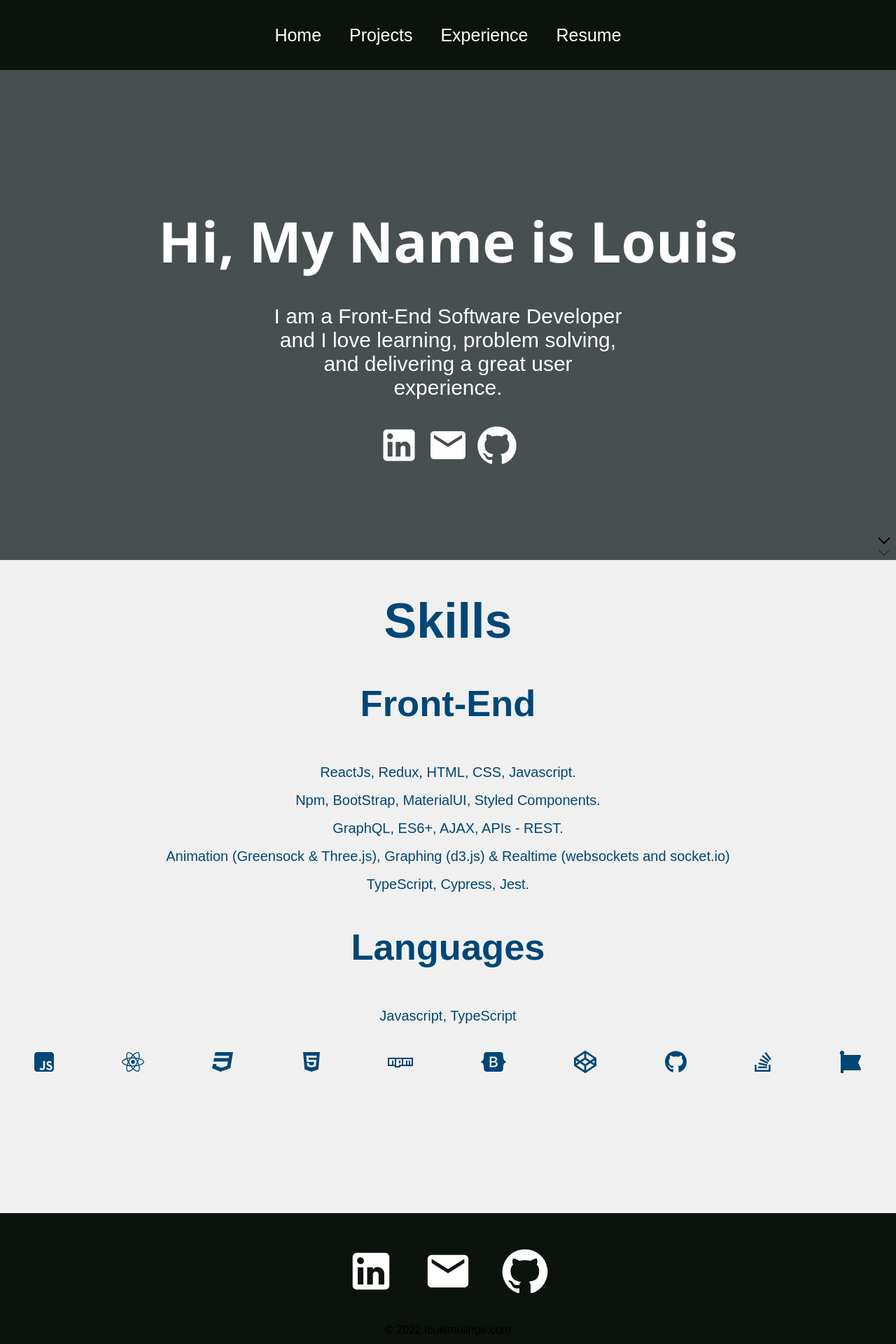
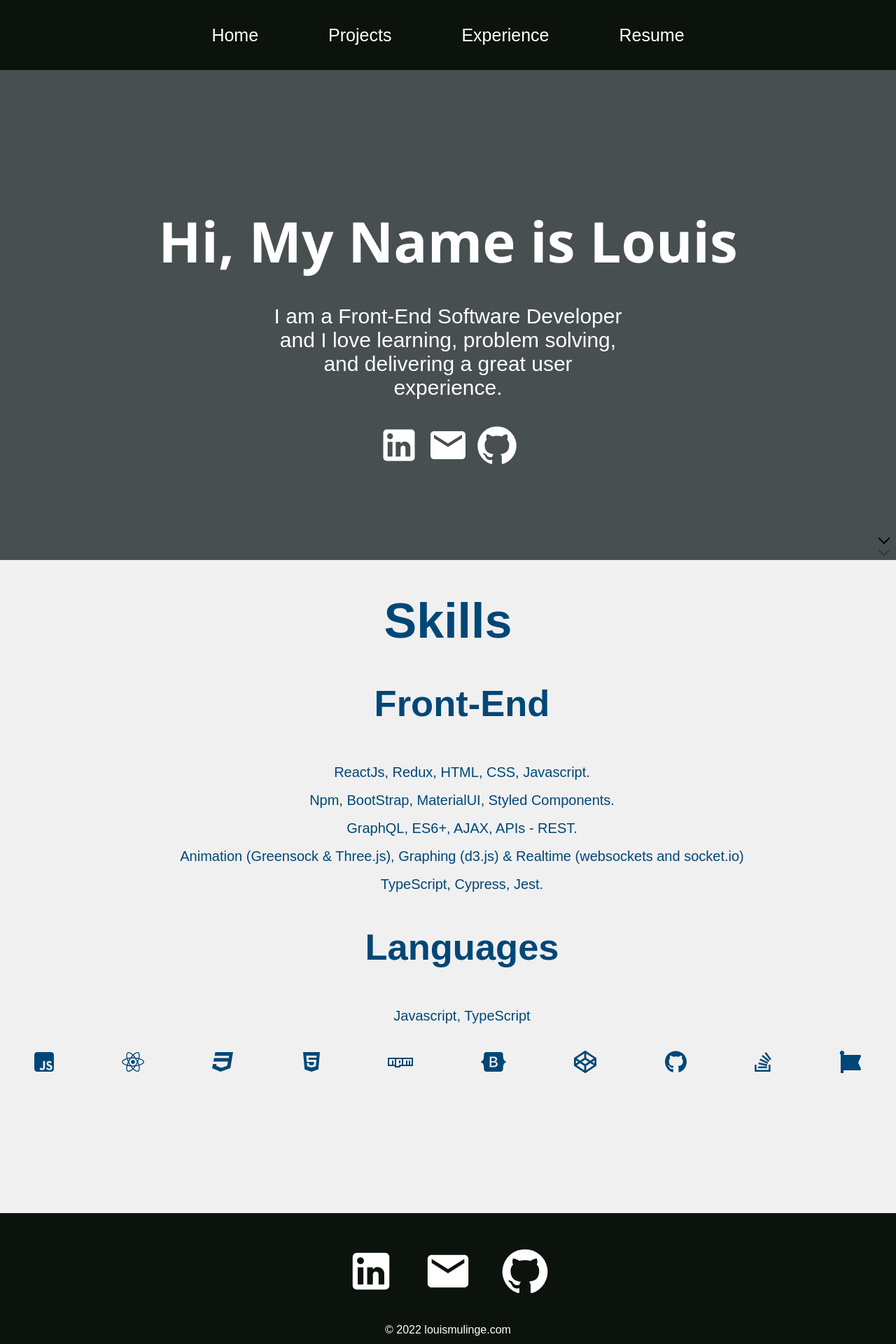
Before and after one commit to LouisNzavi/Portoflio-Website, a React (Create React App) app: page / in a window 1280 px wide. Shown: the top 1920 px of the page at 70% size. Built offline with nearby package versions, Linux system fonts and the light colour scheme.

Commit message:
changes to navbar tablet

```diff
--- a/src/components/Footer.jsx
+++ b/src/components/Footer.jsx
@@ -20,7 +20,7 @@ function Footer() {
           onClick={() => window.open("https://github.com/LouisNzavi/")}
         />
       </div>
-      <p style={{ color: "inherit" }}>&copy; 2022 louismulinge.com</p>
+      <p>&copy; 2022 louismulinge.com</p>
     </div>
   );
 }
--- a/src/pages/Home.jsx
+++ b/src/pages/Home.jsx
@@ -2,6 +2,7 @@ import React from "react";
 import LinkedInIcon from "@mui/icons-material/LinkedIn";
 import EmailIcon from "@mui/icons-material/Email";
 import GitHubIcon from "@mui/icons-material/GitHub";
+// import backgroundVideo from "../assets/home.mp4";
 import { FontAwesomeIcon } from "@fortawesome/react-fontawesome";
 import {
   faJsSquare,
@@ -28,21 +29,20 @@ function Home() {
           animate="visible"
           variants={{
             hidden: {
-              scale: 0.8,
+              scale: 0.5,
               opacity: 0,
             },
             visible: {
               scale: 1,
               opacity: 1,
               transition: {
-                delay: 0.5,
+                delay: "0.8s",
               },
             },
           }}
         >
           Hi, My Name is Louis
         </motion.h2>
-
         <div className="prompt">
           <p>
             I am a Front-End Software Developer and I love learning, problem
@@ -71,7 +71,7 @@ function Home() {
       </div>
       <div className="Skills">
         <h1 className="skills-h1">Skills</h1>
-        <ol className="list" style={{ padding: "inherit" }}>
+        <ol className="list">
           <li className="item">
             <h2>Front-End</h2>
             <span>
--- a/src/styles/Footer.css
+++ b/src/styles/Footer.css
@@ -1,7 +1,7 @@
 .footer {
   width: 100%;
   height: 200px;
-  background: #0c120c;
+  background-color: #0c120c;
   display: flex;
   justify-content: center;
   align-items: center;
@@ -19,7 +19,6 @@
 
 .footer p {
   color: #ffffff;
-  ;
 }
 
 @media only screen and (max-width: 768px) {
--- a/src/styles/Home.css
+++ b/src/styles/Home.css
@@ -3,6 +3,32 @@
   align-items: center;
   font-family: "Arial", sans-serif;
   color: #004777;
+}
+
+/* .motion {
+
+  initial="hidden"
+  animate="visible"
+  variants={{
+    hidden: {
+      scale: 0.8,
+      opacity: 0,
+    },
+    visible: {
+      scale: 1,
+      opacity: 1,
+      transition: {
+        delay: 2s,
+      },
+    },
+  }}
+} */
+
+#video {
+  position: fixed;
+  z-index: -1;
+  width: 100%;
+  object-fit: contain;
 }
 
 .about {
--- a/src/styles/Navbar.css
+++ b/src/styles/Navbar.css
@@ -16,7 +16,7 @@
 .navbar a {
   color: white;
   text-decoration: none;
-  margin: 20px;
+  margin: 50px;
   font-size: 25px;
 }
 
```
Also changed, not shown: 1 other file (tests, documents, lock files or other folders).
